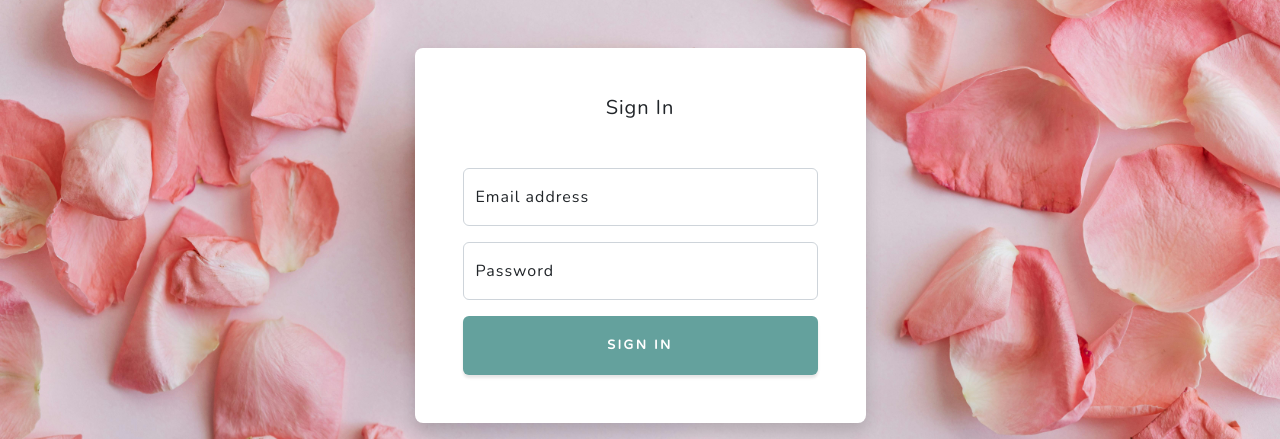
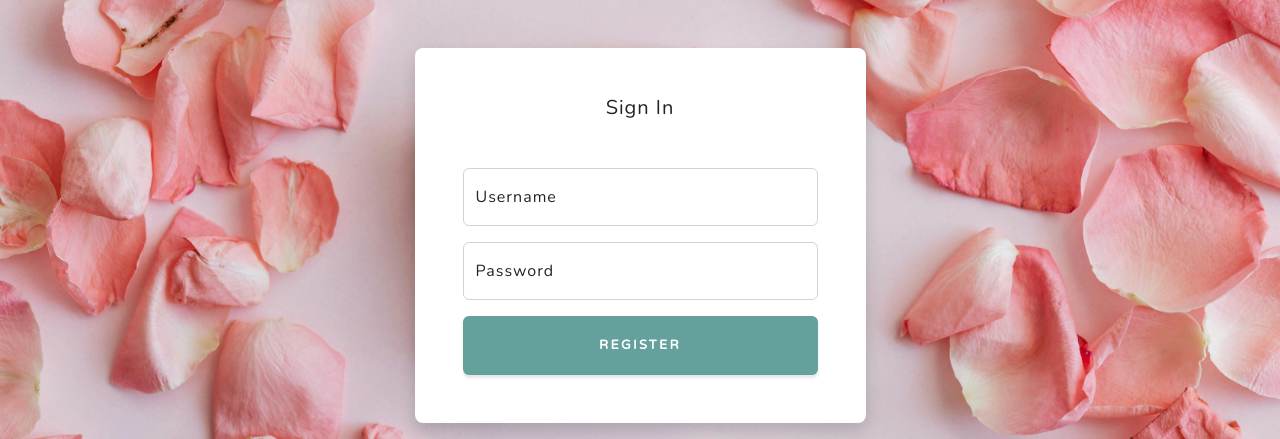
Before and after one commit to adinabo/skincare_2, a Flask app: page /register in a window 1280 px wide. Shown: the top 439 px of the page. Run offline with Flask 2, Linux system fonts and the light colour scheme; some libraries are stand-ins or nearby versions.

Commit message:
added post method to both forms

```diff
--- a/skincare_package/templates/login.html
+++ b/skincare_package/templates/login.html
@@ -19,7 +19,7 @@
         <div class="card border-0 shadow rounded-3 my-5">
           <div class="card-body p-4 p-sm-5">
             <h5 class="card-title text-center mb-5 fw-light fs-5">Sign In</h5>
-            <form>
+            <form class="col s12 m8 offset-m2" method="POST" action="{{ url_for('login') }}">
               <div class="form-floating mb-3">
                 <input type="username" class="form-control validate" id="floatingInput" placeholder="username" maxlength="15" pattern="^[a-zA-Z0-9]{5,15}$" required>
                 <label for="floatingInput">Username</label>
--- a/skincare_package/templates/register.html
+++ b/skincare_package/templates/register.html
@@ -19,10 +19,10 @@
         <div class="card border-0 shadow rounded-3 my-5">
           <div class="card-body p-4 p-sm-5">
             <h5 class="card-title text-center mb-5 fw-light fs-5">Sign In</h5>
-            <form>
+            <form class="col s12 m8 offset-m2" method="POST" action="{{ url_for('register') }}">
               <div class="form-floating mb-3">
-                <input type="email" class="form-control" id="floatingInput" placeholder="name@example.com">
-                <label for="floatingInput">Email address</label>
+                <input type="username" class="form-control" id="floatingInput" placeholder="Username">
+                <label for="floatingInput">Username</label>
               </div>
               <div class="form-floating mb-3">
                 <input type="password" class="form-control" id="floatingPassword" placeholder="Password">
@@ -31,8 +31,7 @@
               <div class="form mb-3">
               </div>
               <div class="d-grid">
-                <button class="btn btn-primary btn-login text-uppercase fw-bold" type="submit">Sign
-                  in</button>
+                <button class="btn btn-primary btn-login text-uppercase fw-bold" type="submit">Register</button>
               </div>
             </form>
           </div>
```
